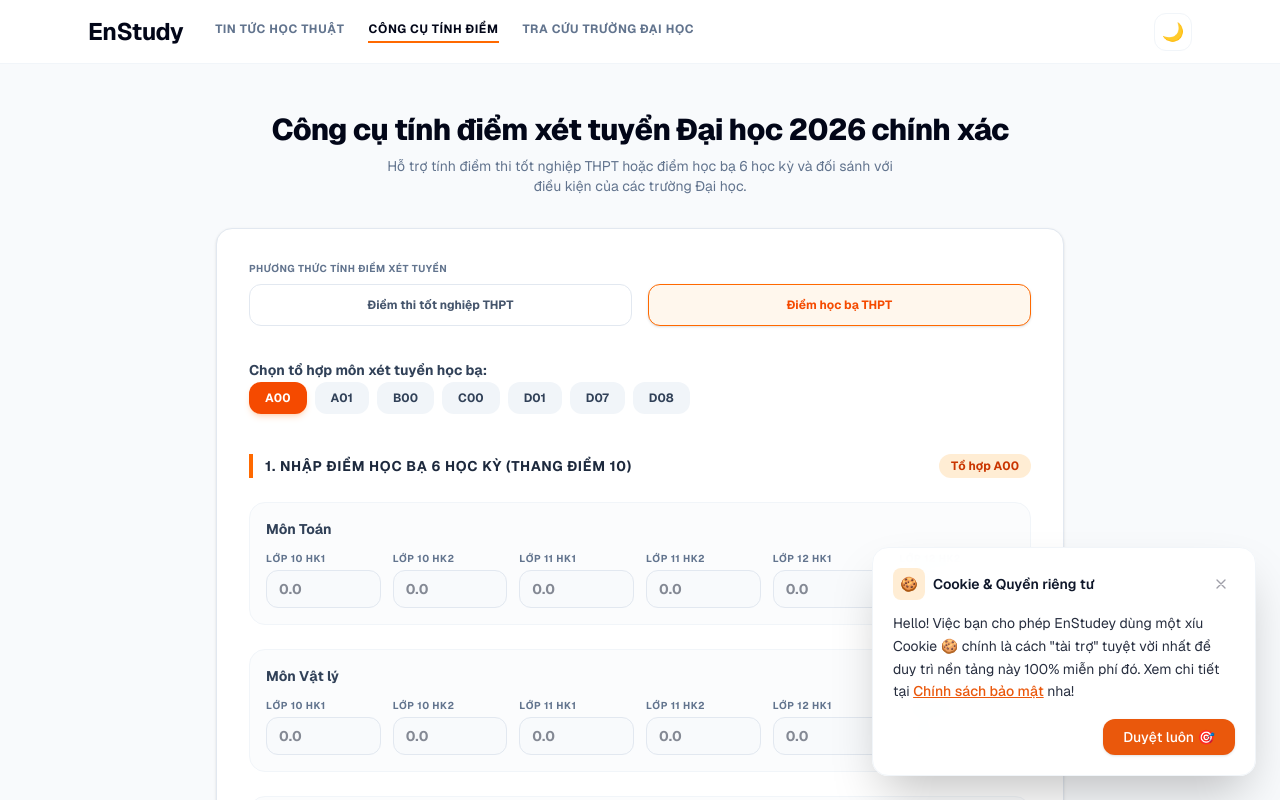
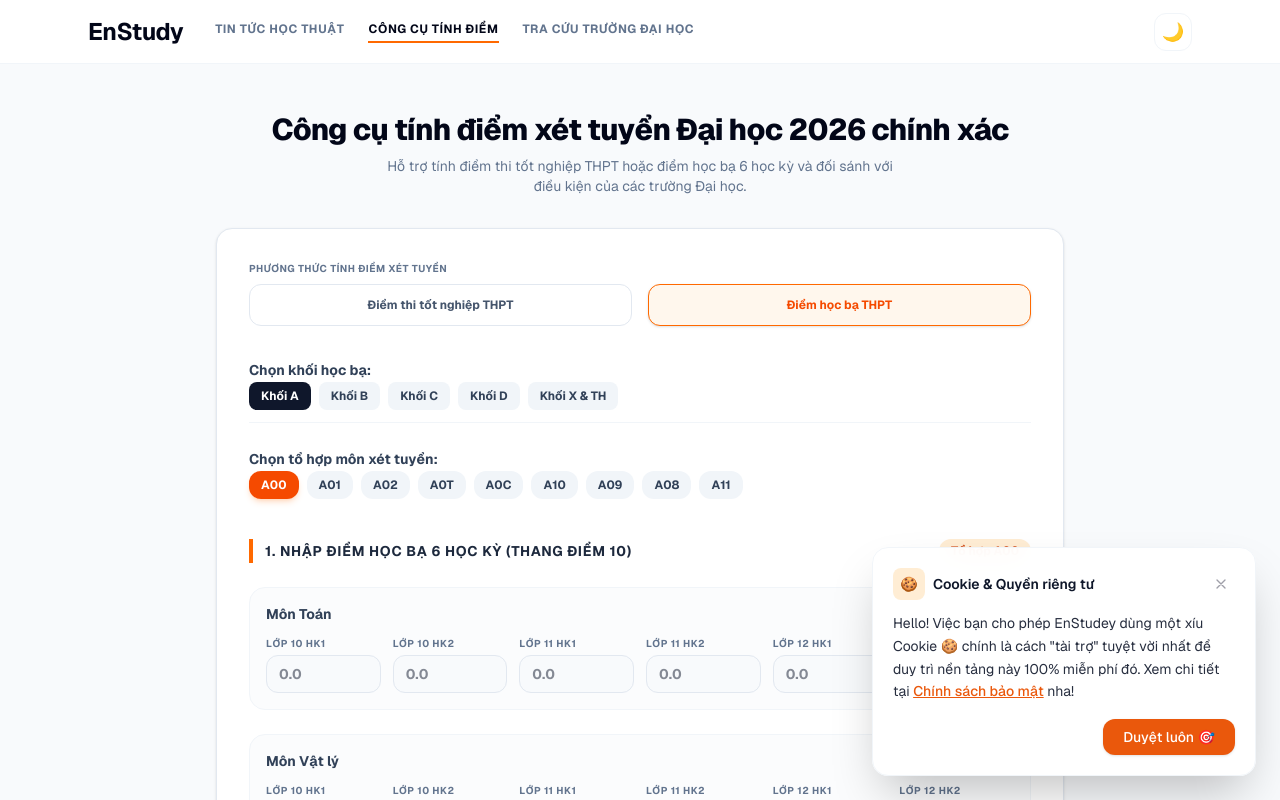
Before and after one commit to enstudey/enstudeyfe, a Next.js app: page /tinh-diem-tot-nghiep in a window 1280 px wide. Both pictures are taken after a click on the button "Điểm học bạ THPT". Shown: the top 800 px of the page. Built offline with nearby package versions, Linux system fonts and the light colour scheme.

Commit message:
feat: add xet hoc ba methods

```diff
--- a/app/tinh-diem-tot-nghiep/TranscriptSelector.tsx
+++ b/app/tinh-diem-tot-nghiep/TranscriptSelector.tsx
@@ -5,7 +5,8 @@ import {
   TRANSCRIPT_SUBJECTS,
   TRANSCRIPT_SUBJECT_GROUPS,
   TranscriptSubjectKey,
-  SubjectSemesterScores
+  SubjectSemesterScores,
+  TRANSCRIPT_GROUP_CATEGORIES
 } from "./utils";
 
 interface Props {
@@ -22,6 +23,8 @@ interface Props {
   totalScore: number;
   isCalculated: boolean;
   onCalculate: () => void;
+  otherLanguageType: "Korean" | "Chinese" | "Japanese" | "French" | "German" | "Russian";
+  setOtherLanguageType: (val: "Korean" | "Chinese" | "Japanese" | "French" | "German" | "Russian") => void;
 }
 
 const SEMESTERS: { key: keyof SubjectSemesterScores; name: string }[] = [
@@ -32,6 +35,15 @@ const SEMESTERS: { key: keyof SubjectSemesterScores; name: string }[] = [
   { key: "grade12_hk1", name: "Lớp 12 HK1" },
   { key: "grade12_hk2", name: "Lớp 12 HK2" }
 ];
+
+const LANGUAGE_LABEL_MAPPING: Record<string, string> = {
+  Korean: "Tiếng Hàn",
+  Chinese: "Tiếng Trung",
+  Japanese: "Tiếng Nhật",
+  French: "Tiếng Pháp",
+  German: "Tiếng Đức",
+  Russian: "Tiếng Nga"
+};
 
 export default function TranscriptSelector({
   selectedGroup,
@@ -46,9 +58,12 @@ export default function TranscriptSelector({
   priorityScore,
   totalScore,
   isCalculated,
-  onCalculate
+  onCalculate,
+  otherLanguageType,
+  setOtherLanguageType
 }: Props) {
   const [adKey, setAdKey] = useState(0);
+  const [activeCategory, setActiveCategory] = useState<string>("A");
 
   useEffect(() => {
     const interval = setInterval(() => {
@@ -58,6 +73,7 @@ export default function TranscriptSelector({
   }, []);
 
   const subjects = TRANSCRIPT_SUBJECT_GROUPS[selectedGroup] || [];
+  const hasOtherLanguage = subjects.includes("otherLanguage");
 
   const getThptSum = () => {
     let sum = 0;
@@ -77,21 +93,55 @@ export default function TranscriptSelector({
   const hasThptFloorViolation = thptComplete && thptSum < 15.0;
   const hasRequiredSubjects = subjects.includes("math") || subjects.includes("literature");
 
+  // Lấy danh sách tổ hợp thuộc Category đang active
+  const categoryGroups = TRANSCRIPT_GROUP_CATEGORIES[activeCategory] || [];
+
   return (
     <div className="space-y-6">
-      {/* Chọn tổ hợp xét học bạ */}
+      {/* Chọn Khối Tổ hợp (Tabs) */}
       <div className="space-y-3">
         <label className="text-sm font-bold text-slate-700 dark:text-zinc-300">
-          Chọn tổ hợp môn xét tuyển học bạ:
+          Chọn khối học bạ:
+        </label>
+        <div className="flex flex-wrap gap-2 border-b border-slate-100 dark:border-zinc-800 pb-3">
+          {[
+            { id: "A", name: "Khối A" },
+            { id: "B", name: "Khối B" },
+            { id: "C", name: "Khối C" },
+            { id: "D", name: "Khối D" },
+            { id: "X_TH", name: "Khối X & TH" }
+          ].map(cat => (
+            <button
+              key={cat.id}
+              onClick={() => {
+                setActiveCategory(cat.id);
+                // Tự động select tổ hợp đầu tiên trong nhóm mới để tránh lệch state
+                const firstGroup = TRANSCRIPT_GROUP_CATEGORIES[cat.id]?.[0];
+                if (firstGroup) setSelectedGroup(firstGroup);
+              }}
+              className={`px-3 py-1.5 rounded-lg text-xs font-bold transition-all duration-200 cursor-pointer ${activeCategory === cat.id
+                ? "bg-slate-900 text-white dark:bg-zinc-100 dark:text-zinc-950"
+                : "bg-slate-100 hover:bg-slate-200 dark:bg-zinc-800 dark:hover:bg-zinc-700 text-slate-700 dark:text-zinc-300"
+                }`}
+            >
+              {cat.name}
+            </button>
+          ))}
+        </div>
+      </div>
+
+      {/* Lựa chọn tổ hợp môn thuộc khối */}
+      <div className="space-y-3">
+        <label className="text-sm font-bold text-slate-700 dark:text-zinc-300">
+          Chọn tổ hợp môn xét tuyển:
         </label>
         <div className="flex flex-wrap gap-2">
-          {Object.keys(TRANSCRIPT_SUBJECT_GROUPS).map(group => (
+          {categoryGroups.map(group => (
             <button
               key={group}
               onClick={() => setSelectedGroup(group)}
               data-testid={`btn-select-group-${group}`}
-              className={`px-4 py-2 rounded-xl text-xs font-bold transition-all duration-200 cursor-pointer ${
-                selectedGroup === group
+              className={`px-3 py-1.5 rounded-xl text-xs font-bold transition-all duration-200 cursor-pointer ${selectedGroup === group
                 ? "bg-orange-600 text-white shadow-md shadow-orange-500/20"
                 : "bg-slate-100 hover:bg-slate-200 dark:bg-zinc-800 dark:hover:bg-zinc-700 text-slate-700 dark:text-zinc-300"
                 }`}
@@ -101,6 +151,28 @@ export default function TranscriptSelector({
           ))}
         </div>
       </div>
+
+      {/* Nhập loại ngoại ngữ khác nếu tổ hợp yêu cầu */}
+      {hasOtherLanguage && (
+        <div className="p-4 bg-orange-50/50 dark:bg-orange-955/10 border border-orange-500/20 rounded-2xl space-y-3 animate-fade-in">
+          <label className="text-xs font-bold text-slate-700 dark:text-zinc-300">
+            Chọn loại Ngoại ngữ phụ cho tổ hợp D:
+          </label>
+          <select
+            value={otherLanguageType}
+            onChange={e => setOtherLanguageType(e.target.value as "Korean" | "Chinese" | "Japanese" | "French" | "German" | "Russian")}
+            data-testid="select-transcript-other-lang"
+            className="w-full sm:w-64 px-3 py-2 bg-white dark:bg-zinc-950 border border-slate-200 dark:border-zinc-850 rounded-xl focus:outline-none focus:border-orange-500 text-xs font-bold"
+          >
+            <option value="Korean">Tiếng Hàn</option>
+            <option value="Chinese">Tiếng Trung</option>
+            <option value="Japanese">Tiếng Nhật</option>
+            <option value="French">Tiếng Pháp</option>
+            <option value="German">Tiếng Đức</option>
+            <option value="Russian">Tiếng Nga</option>
+          </select>
+        </div>
+      )}
 
       {/* Form nhập điểm 6 học kỳ */}
       <div className="space-y-6 pt-4">
@@ -115,7 +187,8 @@ export default function TranscriptSelector({
 
         <div className="space-y-6">
           {subjects.map(subKey => {
-            const subjectName = TRANSCRIPT_SUBJECTS[subKey];
+            const rawName = TRANSCRIPT_SUBJECTS[subKey];
+            const subjectName = subKey === "otherLanguage" ? `Ngoại ngữ phụ (${LANGUAGE_LABEL_MAPPING[otherLanguageType]})` : rawName;
             return (
               <div key={subKey} className="space-y-3 bg-slate-50/50 dark:bg-zinc-900/40 p-4 border border-slate-100 dark:border-zinc-800/80 rounded-2xl">
                 <span className="text-sm font-bold text-slate-700 dark:text-zinc-300 block">
@@ -137,8 +210,7 @@ export default function TranscriptSelector({
                           value={semesterScores[subKey][sem.key] || ""}
                           onChange={e => handleScoreChange(subKey, sem.key, e.target.value)}
                           data-testid={`input-transcript-${subKey}-${sem.key}`}
-                          className={`w-full px-3 py-2 bg-slate-50 dark:bg-zinc-950 border rounded-xl focus:outline-none focus:ring-0 transition font-bold text-sm ${
-                            isErr
+                          className={`w-full px-3 py-2 bg-slate-50 dark:bg-zinc-950 border rounded-xl focus:outline-none focus:ring-0 transition font-bold text-sm ${isErr
                             ? "border-red-500 focus:border-red-500 text-red-500"
                             : "border-slate-200 dark:border-zinc-850 focus:border-orange-500"
                             }`}
@@ -181,12 +253,16 @@ export default function TranscriptSelector({
                 Điểm trung bình 6 học kỳ từng môn
               </span>
               <div className="space-y-2">
-                {subjects.map(sub => (
+                {subjects.map(sub => {
+                  const rawName = TRANSCRIPT_SUBJECTS[sub];
+                  const displayName = sub === "otherLanguage" ? `Ngoại ngữ phụ (${LANGUAGE_LABEL_MAPPING[otherLanguageType]})` : rawName;
+                  return (
                     <div key={sub} className="flex justify-between items-center text-sm font-semibold">
-                    <span className="text-slate-600 dark:text-zinc-400">{TRANSCRIPT_SUBJECTS[sub]}</span>
+                      <span className="text-slate-600 dark:text-zinc-400">{displayName}</span>
                       <span className="text-slate-900 dark:text-white font-bold">{subjectAvgs[sub]?.toFixed(2) || "0.00"}</span>
                     </div>
-                ))}
+                  );
+                })}
               </div>
 
               <div className="pt-4 border-t border-slate-200/55 dark:border-zinc-800 space-y-2 text-sm font-bold">
@@ -211,10 +287,13 @@ export default function TranscriptSelector({
                   Xác thực điểm thi tốt nghiệp THPT tương ứng (Ngưỡng sàn 15đ)
                 </span>
                 <div className="grid grid-cols-3 gap-3">
-                  {subjects.map(sub => (
+                  {subjects.map(sub => {
+                    const rawName = TRANSCRIPT_SUBJECTS[sub];
+                    const displayName = sub === "otherLanguage" ? `Ngoại ngữ phụ` : rawName;
+                    return (
                       <div key={sub} className="space-y-1">
                         <label className="text-[10px] font-bold text-slate-500 dark:text-zinc-400 tracking-wider uppercase block">
-                        Thi {TRANSCRIPT_SUBJECTS[sub]}
+                          Thi {displayName}
                         </label>
                         <input
                           type="number"
@@ -226,7 +305,8 @@ export default function TranscriptSelector({
                           className="w-full px-3 py-2 bg-slate-50 dark:bg-zinc-950 border border-slate-200 dark:border-zinc-850 rounded-xl focus:outline-none focus:border-orange-500 font-bold text-sm"
                         />
                       </div>
-                  ))}
+                    );
+                  })}
                 </div>
 
                 <div className="pt-2 space-y-2 text-xs font-semibold">
--- a/app/tinh-diem-tot-nghiep/page.tsx
+++ b/app/tinh-diem-tot-nghiep/page.tsx
@@ -96,6 +96,7 @@ export default function CalculatorPage() {
   });
 
   const [transcriptThptScores, setTranscriptThptScores] = useState<Record<string, string>>({});
+  const [transcriptOtherLanguageType, setTranscriptOtherLanguageType] = useState<"Korean" | "Chinese" | "Japanese" | "French" | "German" | "Russian">("Korean");
   const [isTranscriptCalculated, setIsTranscriptCalculated] = useState(false);
   const [computedTranscriptData, setComputedTranscriptData] = useState<{
     totalScore: number;
@@ -401,6 +402,8 @@ export default function CalculatorPage() {
                 totalScore={computedTranscriptData?.totalScore || 0}
                 isCalculated={isTranscriptCalculated}
                 onCalculate={handleCalculateTranscript}
+                otherLanguageType={transcriptOtherLanguageType}
+                setOtherLanguageType={setTranscriptOtherLanguageType}
               />
 
               <div className="space-y-8 pt-6 border-t border-slate-100 dark:border-zinc-850">
--- a/app/tinh-diem-tot-nghiep/utils.ts
+++ b/app/tinh-diem-tot-nghiep/utils.ts
@@ -291,13 +291,82 @@ export const TRANSCRIPT_SUBJECTS = {
 export type TranscriptSubjectKey = keyof typeof TRANSCRIPT_SUBJECTS;
 
 export const TRANSCRIPT_SUBJECT_GROUPS: Record<string, TranscriptSubjectKey[]> = {
+  // Khối A
   A00: ["math", "physics", "chemistry"],
   A01: ["math", "physics", "english"],
+  A02: ["math", "physics", "biology"],
+  A0T: ["math", "physics", "informatics"],
+  A0C: ["math", "physics", "techIndustrial"],
+  A10: ["math", "physics", "gdktpl"],
+  A09: ["math", "geography", "gdktpl"],
+  A08: ["math", "history", "gdktpl"],
+  A11: ["math", "chemistry", "gdktpl"],
+
+  // Khối B
   B00: ["math", "chemistry", "biology"],
+  B08: ["math", "biology", "english"],
+  B03: ["math", "biology", "literature"],
+  B01: ["math", "history", "biology"],
+  B02: ["math", "biology", "geography"],
+  B04: ["math", "biology", "gdktpl"],
+  B0C: ["math", "chemistry", "techIndustrial"],
+
+  // Khối C
   C00: ["literature", "history", "geography"],
-  D01: ["math", "literature", "english"],
+  C01: ["literature", "math", "physics"],
+  C02: ["literature", "math", "chemistry"],
+  C03: ["literature", "math", "history"],
+  C04: ["literature", "math", "geography"],
+  C14: ["literature", "math", "gdktpl"],
+  C16: ["literature", "physics", "gdktpl"],
+  C17: ["literature", "chemistry", "gdktpl"],
+  C19: ["literature", "history", "gdktpl"],
+  C20: ["literature", "geography", "gdktpl"],
+  C05: ["literature", "physics", "chemistry"],
+  C06: ["literature", "physics", "biology"],
+  C08: ["literature", "chemistry", "biology"],
+
+  // Khối D
+  D01: ["literature", "math", "english"],
   D07: ["math", "chemistry", "english"],
-  D08: ["math", "biology", "english"]
+  D08: ["math", "biology", "english"],
+  D09: ["math", "history", "english"],
+  D10: ["math", "geography", "english"],
+  D11: ["literature", "physics", "english"],
+  D14: ["literature", "history", "english"],
+  D15: ["literature", "geography", "english"],
+  D02: ["literature", "math", "otherLanguage"],
+  D03: ["literature", "math", "otherLanguage"],
+  D04: ["literature", "math", "otherLanguage"],
+  D05: ["literature", "math", "otherLanguage"],
+  D06: ["literature", "math", "otherLanguage"],
+  DD2: ["literature", "math", "otherLanguage"],
+  D66: ["literature", "gdktpl", "english"],
+  D84: ["math", "english", "gdktpl"],
+  D0C: ["math", "english", "techAgricultural"],
+  DK: ["math", "literature", "informatics"],
+
+  // Khối X & TH
+  TH1: ["math", "physics", "informatics"],
+  TH3: ["math", "physics", "techIndustrial"],
+  TH5: ["math", "chemistry", "techIndustrial"],
+  TH6: ["math", "literature", "informatics"],
+  X02: ["math", "literature", "informatics"],
+  X03: ["math", "literature", "techIndustrial"],
+  X10: ["math", "chemistry", "informatics"],
+  X01: ["literature", "math", "gdktpl"],
+  X21: ["math", "geography", "gdktpl"],
+  X25: ["math", "english", "gdktpl"],
+  X70: ["literature", "history", "gdktpl"],
+  X74: ["literature", "geography", "gdktpl"]
+};
+
+export const TRANSCRIPT_GROUP_CATEGORIES: Record<string, string[]> = {
+  A: ["A00", "A01", "A02", "A0T", "A0C", "A10", "A09", "A08", "A11"],
+  B: ["B00", "B08", "B03", "B01", "B02", "B04", "B0C"],
+  C: ["C00", "C01", "C02", "C03", "C04", "C14", "C16", "C17", "C19", "C20", "C05", "C06", "C08"],
+  D: ["D01", "D07", "D08", "D09", "D10", "D11", "D14", "D15", "D02", "D03", "D04", "D05", "D06", "DD2", "D66", "D84", "D0C", "DK"],
+  X_TH: ["TH1", "TH3", "TH5", "TH6", "X02", "X03", "X10", "X01", "X21", "X25", "X70", "X74"]
 };
 
 export const calculateSubjectAverage = (semesters: SubjectSemesterScores): number => {
```
Lines whose indentation alone changed are shown as unchanged.
